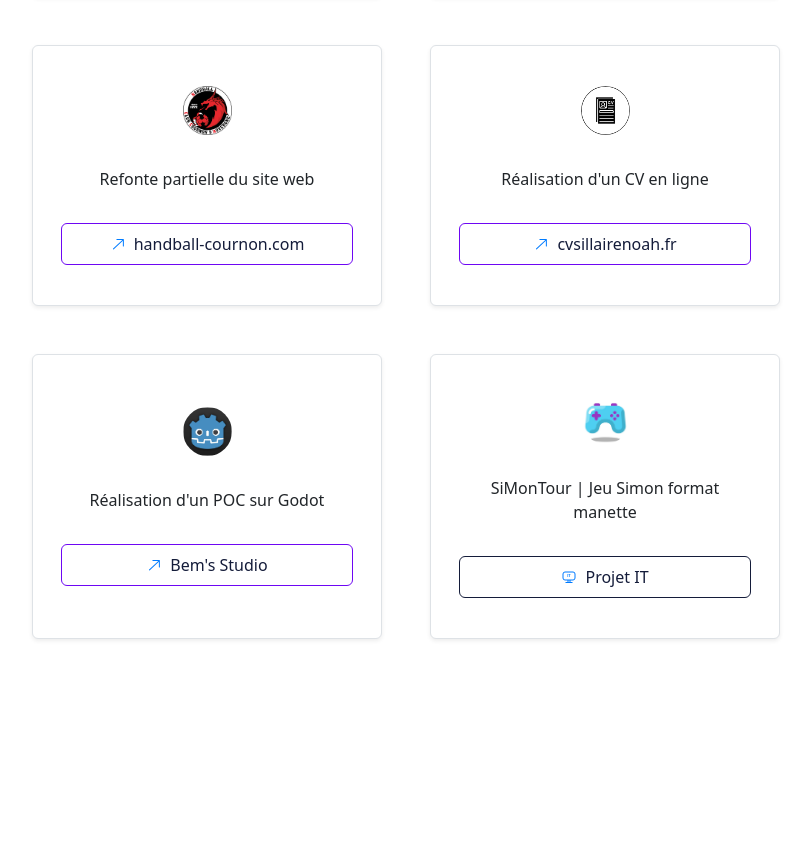
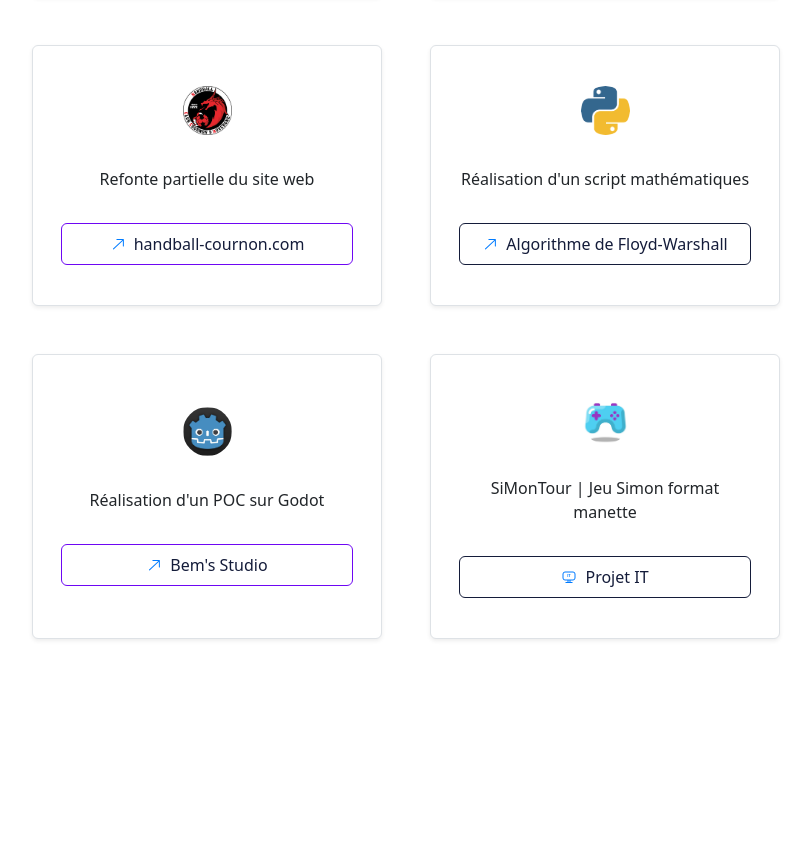
Before and after one commit to Pichou124426/portfoliosillairenoah, a website: page frontend/src/index.html in a window 1280 px wide. Shown: the part 3699-4550 px from the top of the page, without its empty margins (234-1045 px from the left). Drawn offline with nearby package versions, Linux system fonts and the light colour scheme.

Commit message:
maj experience "Python"

```diff
--- a/frontend/src/index.html
+++ b/frontend/src/index.html
@@ -107,7 +107,7 @@
       >
         <div class="container text-center">
           <div class="row">
-            <!-- Bloc Développement -->
+
             <div class="col-12 col-md-4 border-end mb-4 mb-md-0 ">
               <img
                 src="./assets/code.svg"
@@ -149,7 +149,7 @@
               </div>
             </div>
 
-            <!-- Bloc Logiciel -->
+
             <div class="col-12 col-md-4 border-end mb-4 mb-md-0">
               <img
                 src="./assets/pc.webp"
@@ -190,7 +190,7 @@
               </div>
             </div>
 
-            <!-- Bloc Embarqué -->
+
             <div class="col-12 col-md-4">
               <img
                 src="./assets/projet.webp"
@@ -398,18 +398,18 @@
           <div class="border w-25 rounded shadow-sm bg-white card-large">
             <div class="row justify-content-center p-3">
               <img
-                src="./assets/cv.webp"
+                src="./assets/python.webp"
                 class="img-fluid rounded-circle w-25"
               />
             </div>
             <div class="row justify-content-center p-3">
-              Réalisation d'un CV en ligne
+              Réalisation d'un script mathématiques
             </div>
             <div class="row justify-content-center p-3">
               <a
-                href="https://cvsillairenoah.fr"
+                href="https://fr.wikipedia.org/wiki/Algorithme_de_Floyd-Warshall"
                 target="_blank"
-                class="d-flex align-items-center gap-2 px-3 py-2 rounded bg-white border border-primary text-danger text-decoration-none justify-content-center"
+                class="d-flex align-items-center gap-2 px-3 py-2 rounded bg-white border border-danger text-danger text-decoration-none justify-content-center"
               >
                 <svg
                   xmlns="http://www.w3.org/2000/svg"
@@ -424,7 +424,7 @@
                     d="M6.364 3.5a.5.5 0 0 1 .5-.5h6.5a.5.5 0 0 1 .5.5v6.5a.5.5 0 0 1-1 0V4.707L3.854 13.207a.5.5 0 0 1-.708-.708L12.293 4H6.864a.5.5 0 0 1-.5-.5z"
                   />
                 </svg>
-                cvsillairenoah.fr
+                Algorithme de Floyd-Warshall
               </a>
             </div>
           </div>
```
Also changed, not shown: frontend/src/assets/python.webp (added).
